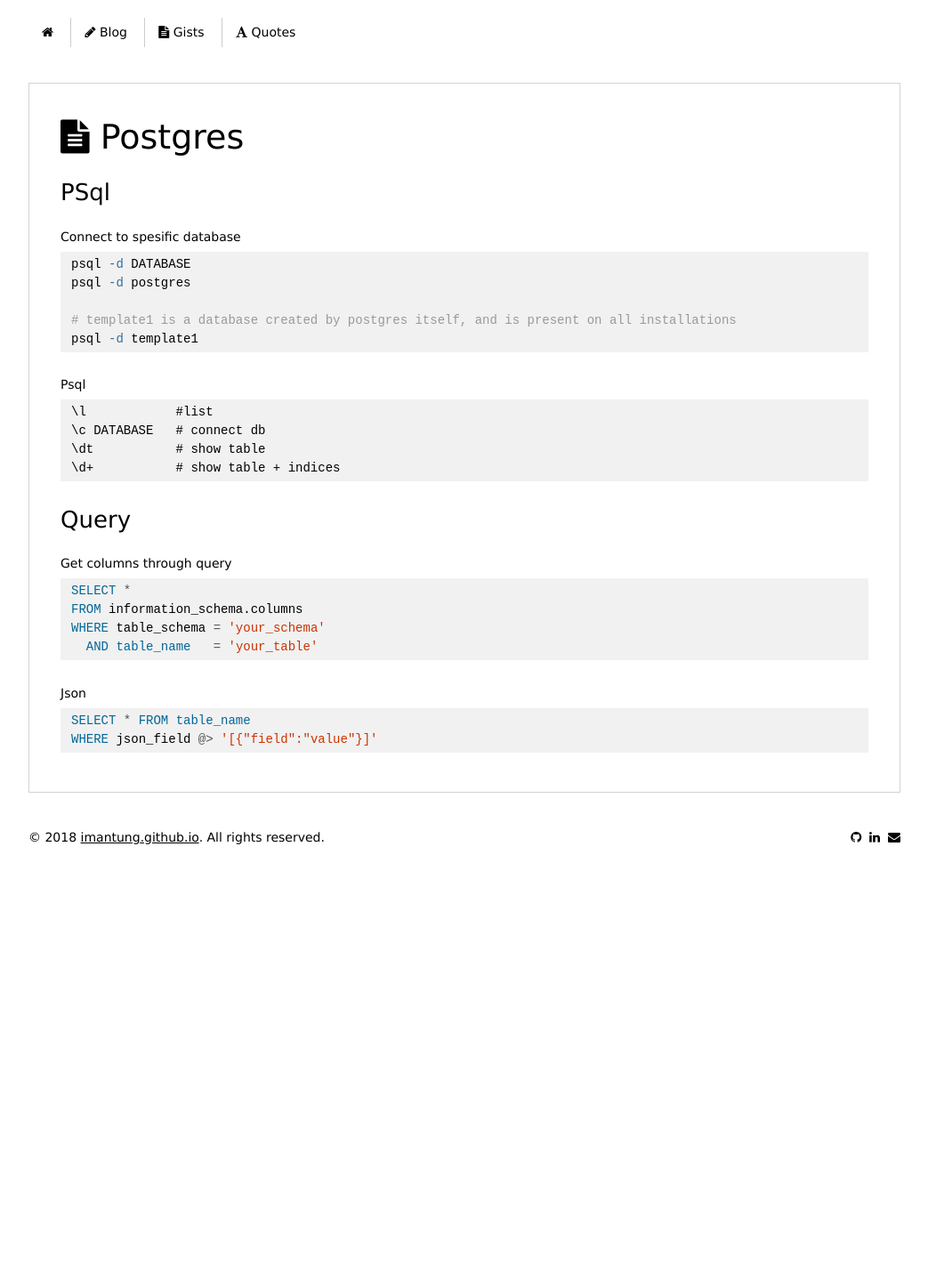
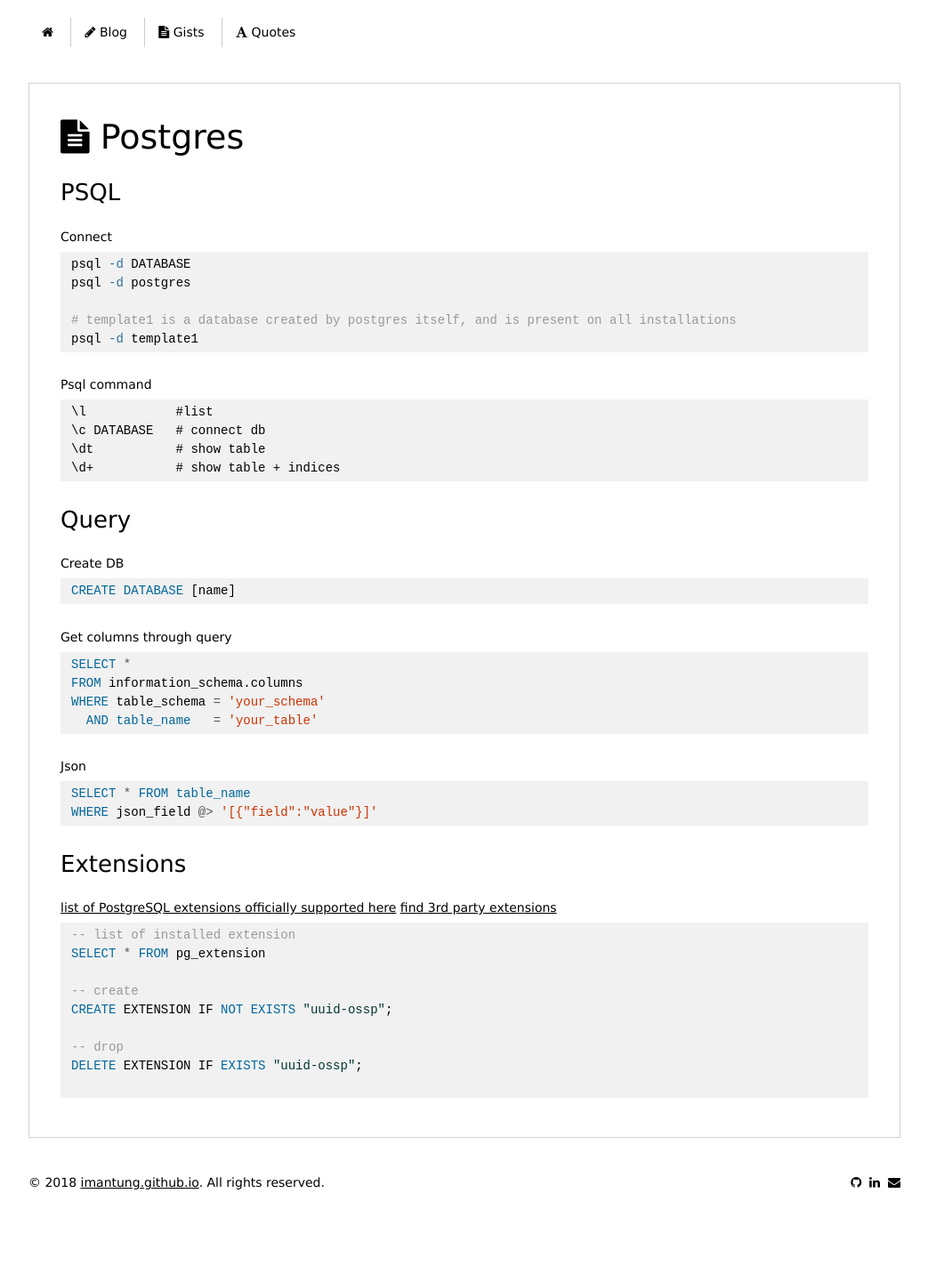
Before and after one commit to imantung/imantung.github.io, a Jekyll site: the page built from gist/techstacks/postgres.md, in a window 1280 px wide. Shown: the whole page at 89% size, without its empty margins (118-1161 px from the left). Built offline with Jekyll 4.4.1, drawn with Linux system fonts in a browser that asks for light colours; nearby versions of some CDN libraries; before the commit the page ends 1052 px from its top, so only the background shows below that.

Commit message:
[iman] update content

````diff
--- a/gist/techstacks/psql.md
+++ b/gist/techstacks/postgres.md
@@ -3,9 +3,9 @@ layout: gist
 title: Postgres
 ---
 
-### PSql
+### PSQL
 
-Connect to spesific database
+Connect
 ```sh
 psql -d DATABASE
 psql -d postgres
@@ -14,7 +14,7 @@ psql -d postgres
 psql -d template1
 ```
 
-Psql
+Psql command
 ```
 \l            #list
 \c DATABASE   # connect db
@@ -22,6 +22,11 @@ Psql
 \d+           # show table + indices
 ```
 ### Query
+
+Create DB
+```sql
+CREATE DATABASE [name]
+```
 
 Get columns through query
 ```sql
@@ -36,3 +41,20 @@ Json
 SELECT * FROM table_name
 WHERE json_field @> '[{"field":"value"}]'
 ```
+
+### Extensions
+
+[list of PostgreSQL extensions officially supported here](https://www.postgresql.org/docs/current/static/contrib.html)
+[find 3rd party extensions](https://pgxn.org/)
+
+```sql
+-- list of installed extension
+SELECT * FROM pg_extension
+
+-- create
+CREATE EXTENSION IF NOT EXISTS "uuid-ossp";
+
+-- drop
+DELETE EXTENSION IF EXISTS "uuid-ossp";
+
+```
````
Also changed, not shown: gist/techstacks/linux.md (+13 -0 lines).
